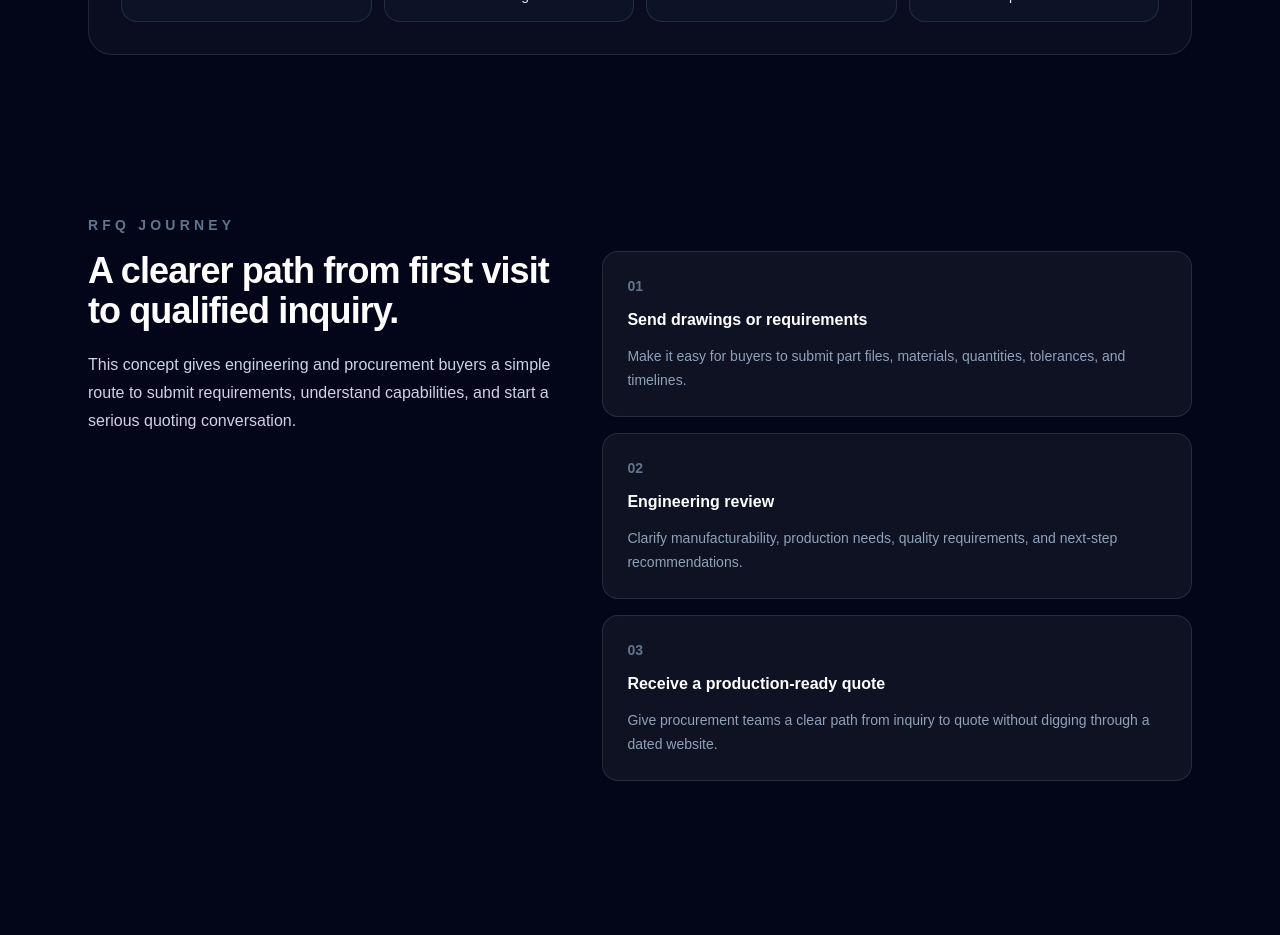
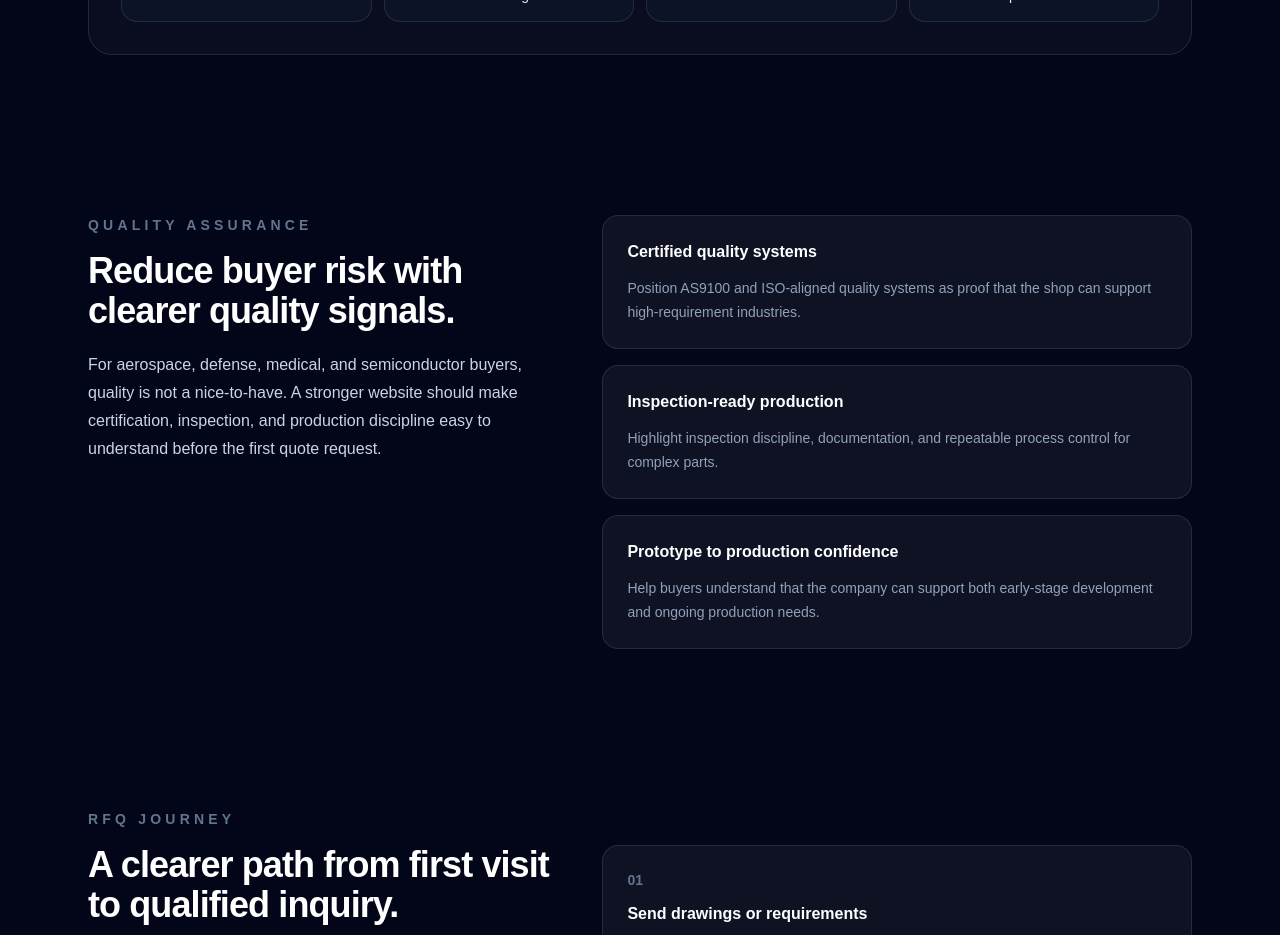
Before and after one commit to deoruiz/30-day-dev-sprint, a Next.js app in the folder project-1-landing-page/: page / in a window 1280 px wide. Shown: the part 1840-2775 px from the top of the page. Built offline with nearby package versions, Linux system fonts and the light colour scheme.

Commit message:
Add quality assurance section to landing page with key quality points

```diff
--- a/project-1-landing-page/app/page.tsx
+++ b/project-1-landing-page/app/page.tsx
@@ -1,4 +1,24 @@
 export default function Home() {
+    const qualityPoints = [
+        {
+            id: "certified-process",
+            title: "Certified quality systems",
+            description:
+                "Position AS9100 and ISO-aligned quality systems as proof that the shop can support high-requirement industries.",
+        },
+        {
+            id: "inspection",
+            title: "Inspection-ready production",
+            description:
+                "Highlight inspection discipline, documentation, and repeatable process control for complex parts.",
+        },
+        {
+            id: "production-confidence",
+            title: "Prototype to production confidence",
+            description:
+                "Help buyers understand that the company can support both early-stage development and ongoing production needs.",
+        },
+    ];
     const quoteRequirements = [
         "Part drawings or CAD files",
         "Material and finish requirements",
@@ -291,6 +311,42 @@ export default function Home() {
                 </div>
             </section>
 
+            <section className="mx-auto max-w-6xl px-6 py-20 text-left">
+                <div className="grid gap-8 lg:grid-cols-[0.9fr_1.1fr] lg:items-start">
+                    <div>
+                        <p className="text-sm font-semibold uppercase tracking-[0.3em] text-slate-500">
+                            Quality assurance
+                        </p>
+
+                        <h2 className="mt-4 text-3xl font-bold tracking-tight sm:text-4xl">
+                            Reduce buyer risk with clearer quality signals.
+                        </h2>
+
+                        <p className="mt-5 text-sm leading-7 text-slate-300 sm:text-base">
+                            For aerospace, defense, medical, and semiconductor
+                            buyers, quality is not a nice-to-have. A stronger
+                            website should make certification, inspection, and
+                            production discipline easy to understand before the
+                            first quote request.
+                        </p>
+                    </div>
+
+                    <div className="grid gap-4">
+                        {qualityPoints.map((point) => (
+                            <div
+                                key={point.id}
+                                className="rounded-2xl border border-white/10 bg-white/5 p-6"
+                            >
+                                <h3 className="font-semibold">{point.title}</h3>
+                                <p className="mt-3 text-sm leading-6 text-slate-400">
+                                    {point.description}
+                                </p>
+                            </div>
+                        ))}
+                    </div>
+                </div>
+            </section>
+
             <section
                 id="process"
                 className="mx-auto max-w-6xl px-6 py-20 text-left"
```
